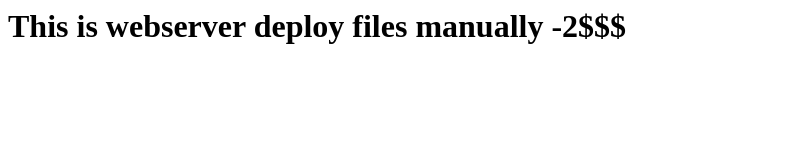
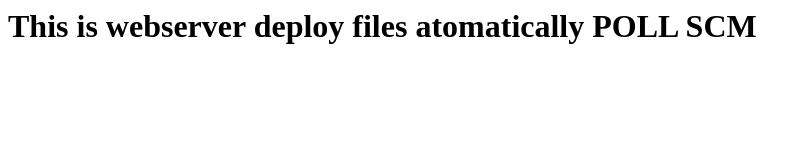
Before and after one commit to rajasekhar82/online-4, a plain HTML site: page index.html in a window 1280 px wide. Shown: the whole page, without its empty margins (0-811 px from the left). Drawn offline with Linux system fonts and the light colour scheme.

Commit message:
update index-3

```diff
--- a/index.html
+++ b/index.html
@@ -1 +1 @@
-<h1> This is webserver deploy files manually -2$$$ </h1>
+<h1> This is webserver deploy files atomatically POLL SCM </h1>
```
